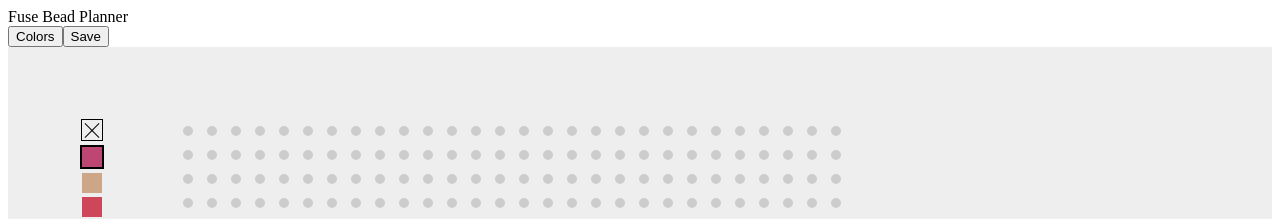
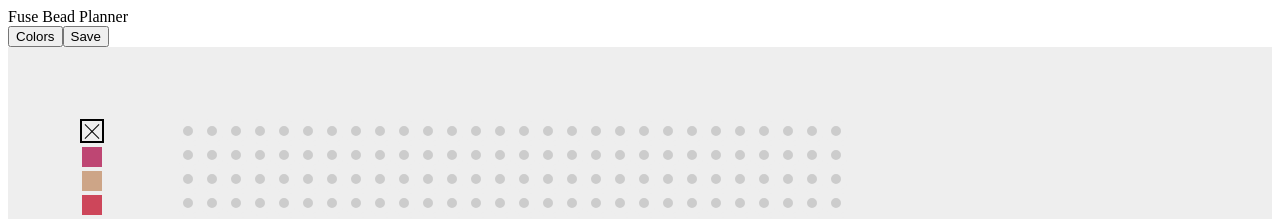
Before and after one commit to cmcrawford2/fuse-beads, a React (Vite) app: page / in a window 1280 px wide. Shown: the top 219 px of the page. Built offline with nearby package versions, Linux system fonts and the light colour scheme.

Commit message:
Fix selected color bug

```diff
--- a/src/App.jsx
+++ b/src/App.jsx
@@ -78,6 +78,9 @@ function App() {
     }
   }
 
+  // TODO: put this in a different file, and add a retrieve button.
+  // Write the code to read a json file.
+
   const saveTemplate = () => {
     const template = {
       name: "storedtemplate.json",
--- a/src/Palette.jsx
+++ b/src/Palette.jsx
@@ -1,15 +1,10 @@
-import { useState, useEffect } from "react";
+import { useState } from "react";
 
 const Palette = ({ activeColors, changeSelectedColor }) => {
   const [selectedColorIndex, setSelectedColorIndex] = useState(0);
 
-  useEffect(() => {
-    const firstColorId = activeColors.find((color) => color.id !== 0)?.id;
-    setSelectedColorIndex(firstColorId !== undefined ? firstColorId : 0); // Set to the id of the first color (excluding the eraser) if it exists
-  }, [activeColors]);
-
-  const handleColorChange = (newSelectedColor) => {
-    setSelectedColorIndex(newSelectedColor.id);
+  const handleColorChange = (newSelectedColor, index) => {
+    setSelectedColorIndex(index);
     changeSelectedColor(newSelectedColor);
   };
 
@@ -26,7 +21,7 @@ const Palette = ({ activeColors, changeSelectedColor }) => {
           className={`color-block ${
             selectedColorIndex === color.id ? "selected" : ""
           }`}
-          onClick={() => handleColorChange(color)}
+          onClick={() => handleColorChange(color, color.id)}
           style={{ backgroundColor: color.hex }}
         ></div>
       ))}
```
